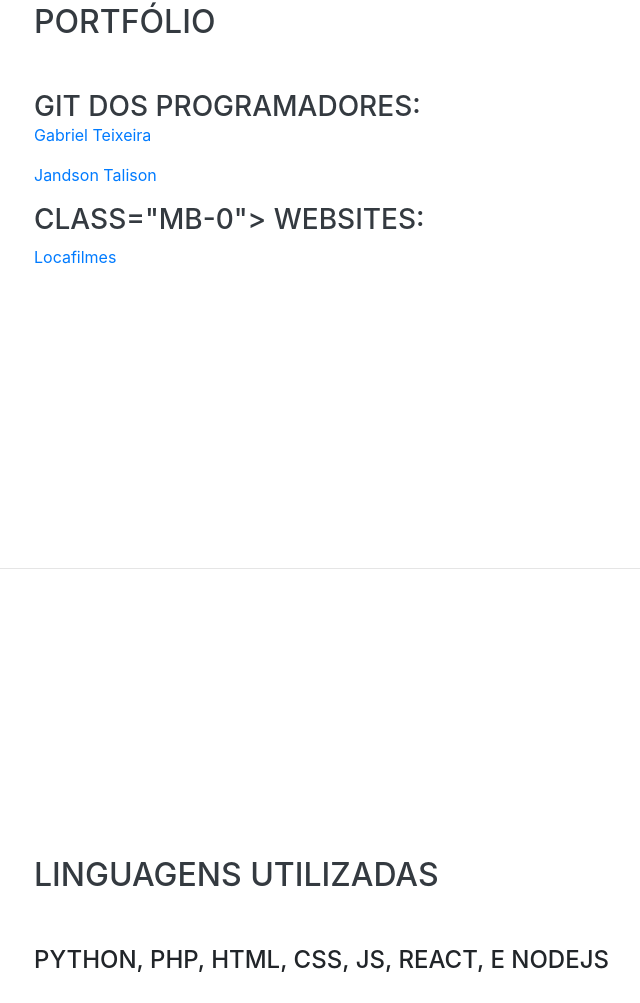
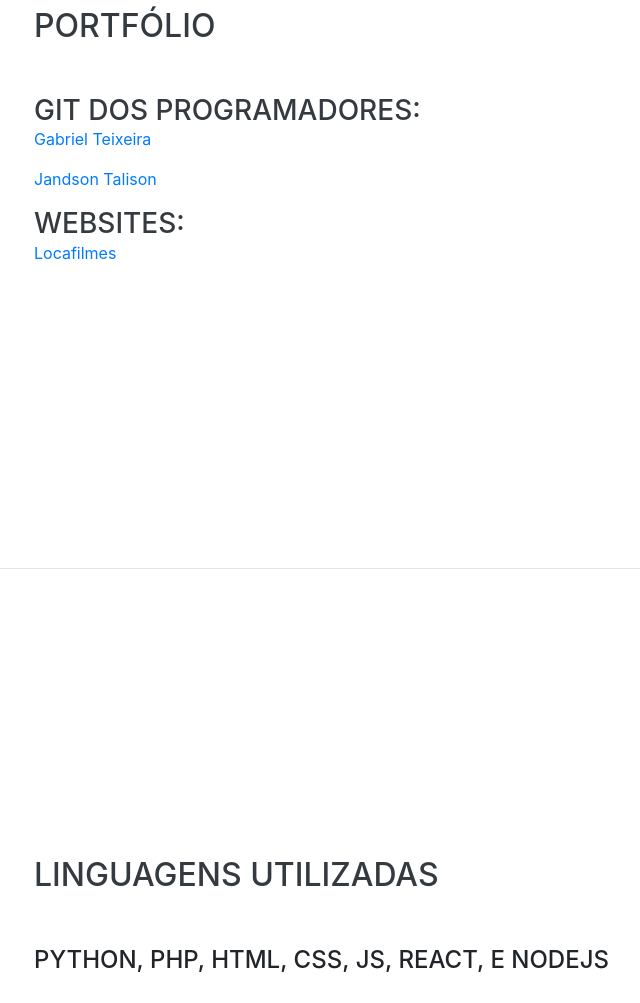
Before and after one commit to Gabrieltxfarias/orangetech.github.io, a website with bundled scripts: page index.html in a window 1280 px wide. Shown: the part 1834-2837 px from the top of the page, without its empty margins (286-926 px from the left). Built offline with nearby package versions, Linux system fonts and the light colour scheme; a web font is replaced by a local one.

Commit message:
update idx

```diff
--- a/index.html
+++ b/index.html
@@ -131,7 +131,7 @@
             <p> <a href="https://github.com/JandsonTalison/">Jandson Talison</a></p>
 
 
-            <h3> class="mb-0"> Websites: </h3>
+            <h3 class="mb-0"> Websites: </h3>
             <p> <a href=" https://gabrieltxfarias.github.io/locafilmes.github.io/">Locafilmes</a></p>
 
           </div>
```
